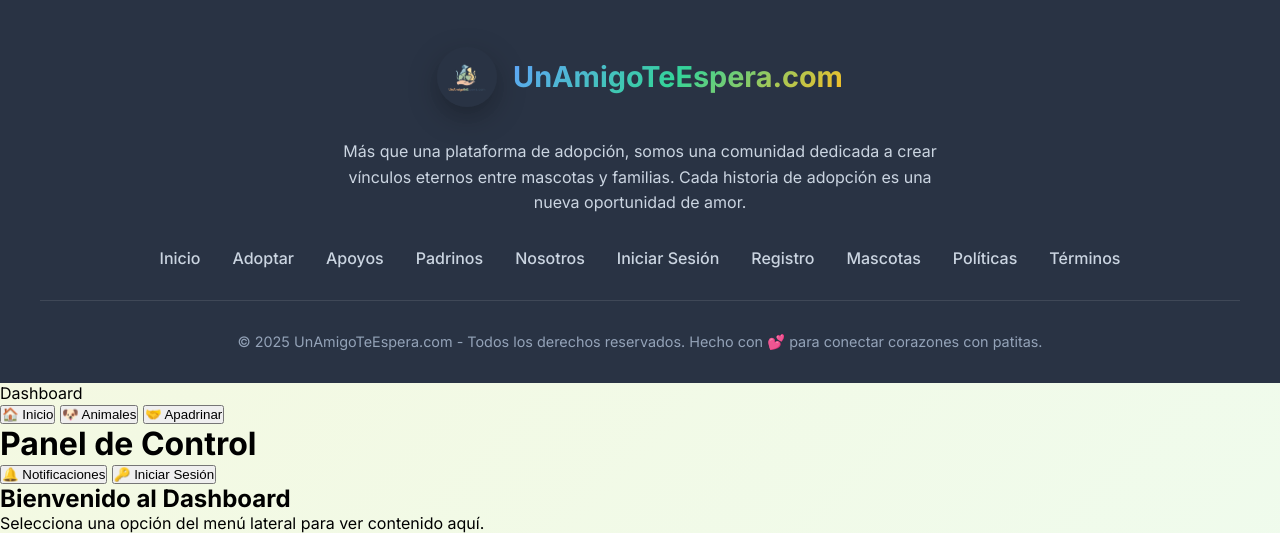
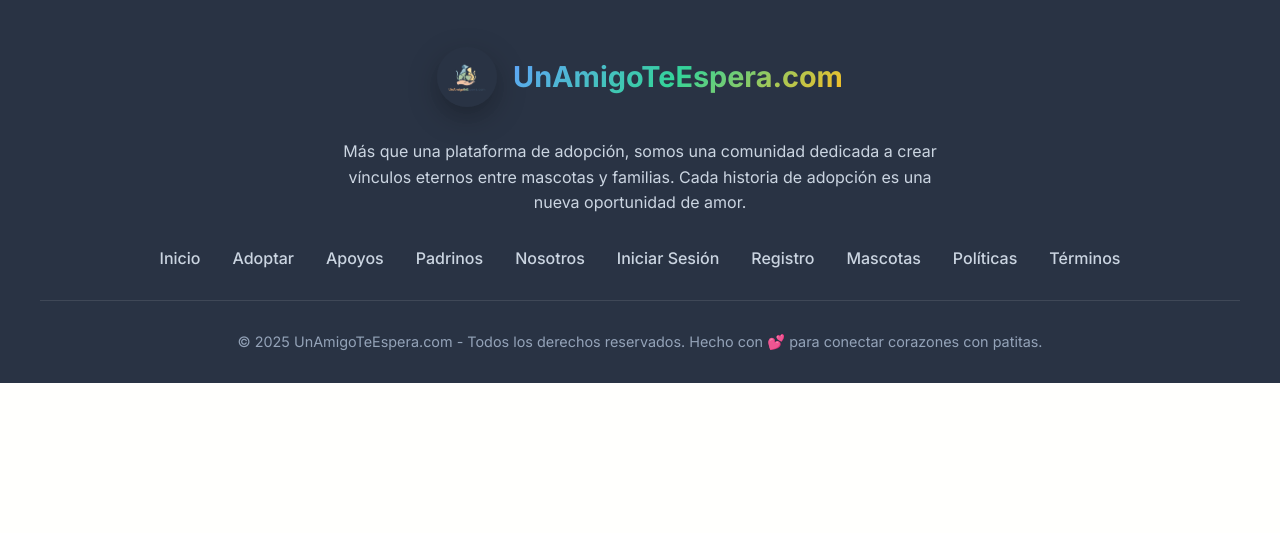
Before and after one commit to UzielS23/UnAmigoTeEspera, a Flask app: page / in a window 1280 px wide. Shown: the part 4206-4739 px from the top of the page. After the commit the page ends 4589 px from the top, so only its background shows below. Run offline with Flask 3, Linux system fonts and the light colour scheme; some libraries are stand-ins or nearby versions.

Commit message:
DASHBOARDFINALOFICIAL
CAMBIO FINAL OFICIAL EN DASHBOARD Y APY

```diff
--- a/app.py
+++ b/app.py
@@ -1,7 +1,6 @@
 from flask import Flask, render_template, send_from_directory
 
 app = Flask(__name__)
-
 
 @app.route('/')
 def index():
@@ -14,7 +13,6 @@
 @app.route('/service-worker.js')
 def service_worker():
     return send_from_directory('static', 'service-worker.js')
-
 
 @app.route('/manifest.json')
 def manifest():
@@ -42,8 +40,8 @@
 
 @app.route("/partials/<name>")
 def partials(name):
-
     return render_template(f"{name}.html")
 
 if __name__ == '__main__':
-    app.run(debug=True)
+    # Cambiado para acceder desde otros dispositivos en la misma red
+    app.run(host='0.0.0.0', port=5000, debug=True)
--- a/templates/dashboard.html
+++ b/templates/dashboard.html
@@ -1767,61 +1767,4 @@
         }
     </script>
 </body>
-</html con este diseño usalo para cambiar este codigo <!DOCTYPE html>
-<html lang="es">
-<head>
-  <meta charset="UTF-8">
-  <meta name="viewport" content="width=device-width, initial-scale=1.0">
-  <title>Dashboard - Un Amigo Te Espera</title>
-  <link rel="stylesheet" href="/static/css/tailwind.min.css">
-</head>
-<body class="flex h-screen bg-gray-100">
-
-  <!-- Sidebar -->
-  <aside class="w-64 bg-gray-800 text-white flex flex-col">
-    <div class="p-4 text-2xl font-bold border-b border-gray-700">
-      Dashboard
-    </div>
-    <nav class="flex-1 p-4 space-y-2">
-      <button onclick="loadContent('home')" class="w-full text-left px-3 py-2 rounded hover:bg-gray-700">🏠 Inicio</button>
-      <button onclick="loadContent('animales')" class="w-full text-left px-3 py-2 rounded hover:bg-gray-700">🐶 Animales</button>
-      <button onclick="loadContent('apadrinar')" class="w-full text-left px-3 py-2 rounded hover:bg-gray-700">🤝 Apadrinar</button>
-    </nav>
-  </aside>
-
-  <!-- Main content -->
-  <div class="flex-1 flex flex-col">
-
-    <!-- Top bar -->
-    <header class="bg-white shadow p-4 flex justify-between items-center">
-      <h1 class="text-xl font-bold">Panel de Control</h1>
-      <div class="flex items-center space-x-4">
-        <button class="px-4 py-2 bg-yellow-500 rounded hover:bg-yellow-600">🔔 Notificaciones</button>
-        <button class="px-4 py-2 bg-blue-500 text-white rounded hover:bg-blue-600">🔑 Iniciar Sesión</button>
-      </div>
-    </header>
-
-    <!-- Dynamic Content -->
-    <main id="content-area" class="p-6 flex-1 overflow-y-auto">
-      <h2 class="text-2xl font-bold mb-4">Bienvenido al Dashboard</h2>
-      <p>Selecciona una opción del menú lateral para ver contenido aquí.</p>
-    </main>
-
-  </div>
-
-  <script>
-    function loadContent(section) {
-      let content = "";
-      if (section === "home") {
-        content = "<h2 class='text-2xl font-bold mb-4'>Inicio</h2><p>Bienvenido al panel de inicio.</p>";
-      } else if (section === "animales") {
-        content = "<h2 class='text-2xl font-bold mb-4'>Animales</h2><p>Aquí verás la lista de animales.</p>";
-      } else if (section === "apadrinar") {
-        content = "<h2 class='text-2xl font-bold mb-4'>Apadrinar</h2><p>Aquí podrás gestionar los apadrinamientos.</p>";
-      }
-      document.getElementById("content-area").innerHTML = content;
-    }
-  </script>
-
-</body>
 </html
```
